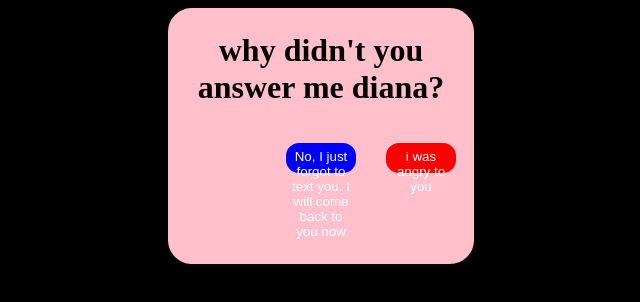
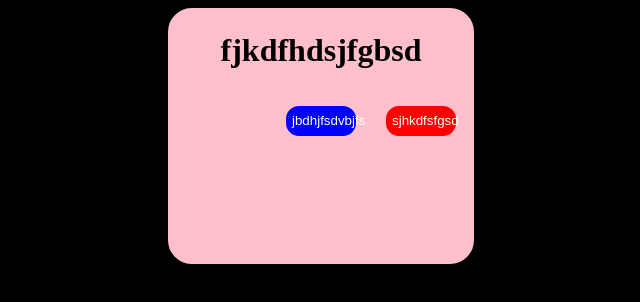
Before and after one commit to kadirdzm/mybutoonss, a plain HTML site: page mybuttons/index.html in a window 1280 px wide. Shown: the whole page, without its empty margins (319-959 px from the left). Drawn offline with Linux system fonts and the light colour scheme.

Commit message:
Update index.html

```diff
--- a/mybuttons/index.html
+++ b/mybuttons/index.html
@@ -47,9 +47,9 @@
 </head>
 <body>
     <div class="box">
-        <h1 id="head">why didn't you answer me diana?</h1>
-        <button id="yes" onclick="fn()">No, I just forgot to text you. I will come back to you now</button>
-        <button id="no" onclick="fx()">i was angry to you</button>
+        <h1 id="head">fjkdfhdsjfgbsd</h1>
+        <button id="yes" onclick="fn()">jbdhjfsdvbjfs</button>
+        <button id="no" onclick="fx()">sjhkdfsfgsd</button>
     </div>
 </body>
 <script>
```
